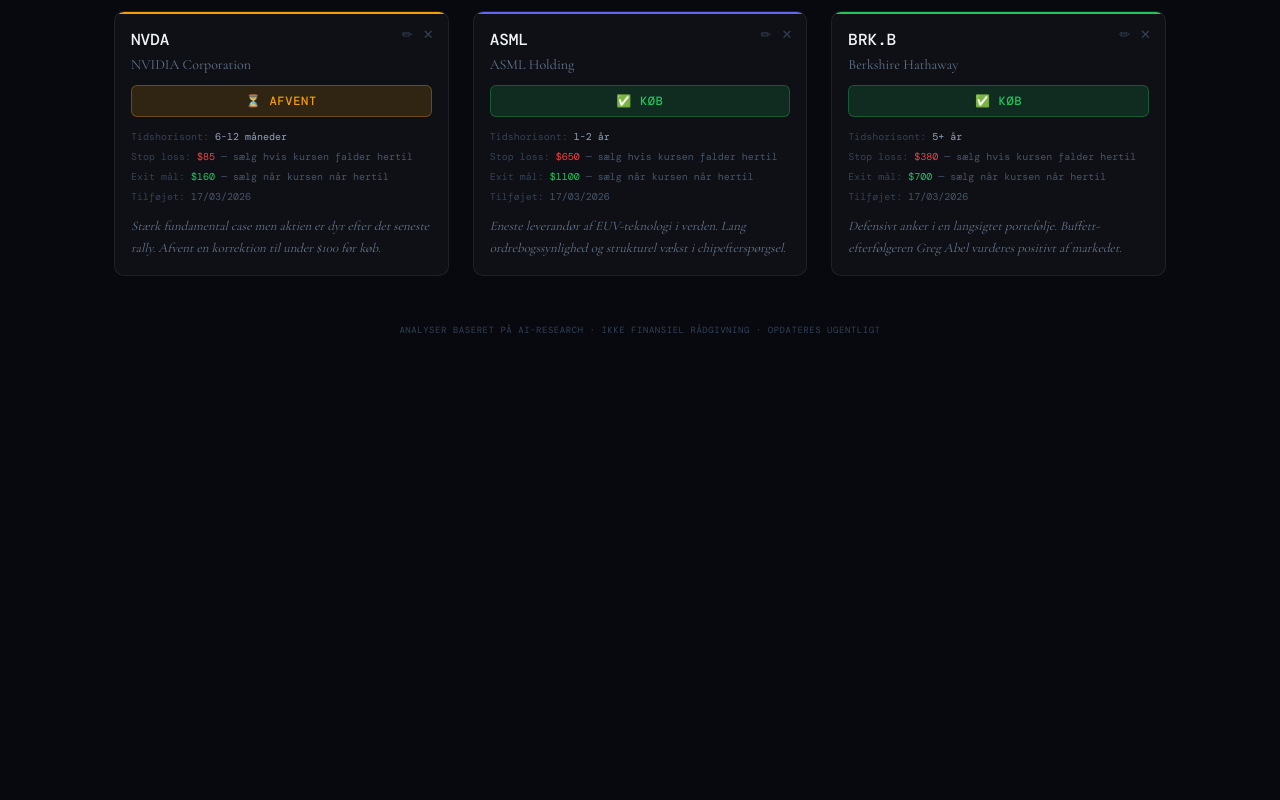
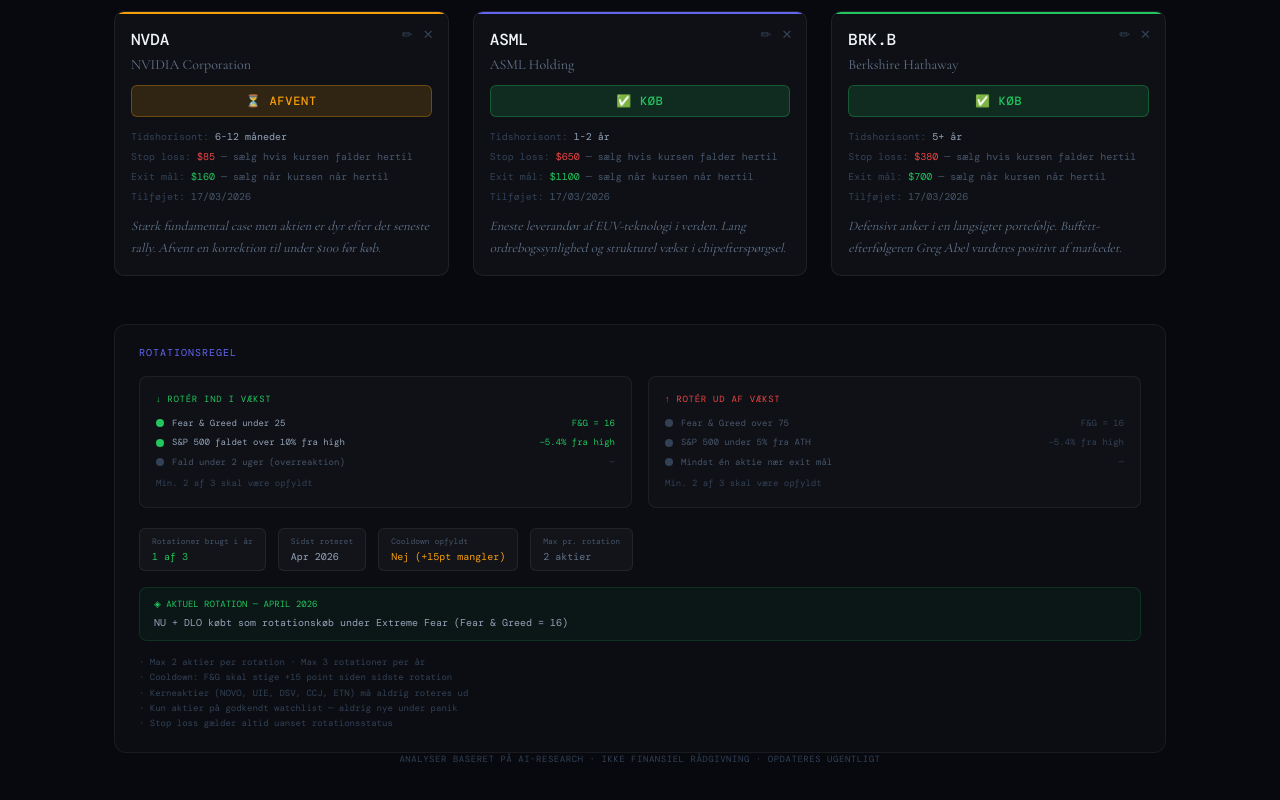
Before and after one commit to tsjbasj/makro-signal, a Next.js app: page /radar in a window 1280 px wide. Shown: the part 274-1074 px from the top of the page. Before the commit the page ends 800 px from the top, so only its background shows below. Built offline with nearby package versions, Linux system fonts and the light colour scheme.

Commit message:
feat: add ROTATIONSREGEL section to Radar/Makro Signal page

```diff
--- a/app/radar/page.tsx
+++ b/app/radar/page.tsx
@@ -473,7 +473,83 @@
           })}
         </div>
 
-        {/* Footer */}
+                {/* ── ROTATIONSREGEL ──────────────────────────────────────── */}
+        <div style={{ background: 'rgba(255,255,255,0.02)', border: '1px solid rgba(255,255,255,0.06)', borderRadius: 12, padding: '20px 24px', marginTop: 16 }}>
+          <div style={{ fontSize: 10, color: '#6366f1', letterSpacing: '0.1em', marginBottom: 16 }}>ROTATIONSREGEL</div>
+
+          <div style={{ display: 'grid', gridTemplateColumns: '1fr 1fr', gap: 16, marginBottom: 20 }}>
+            {/* Rotér IND */}
+            <div style={{ background: 'rgba(255,255,255,0.02)', border: '1px solid rgba(255,255,255,0.06)', borderRadius: 8, padding: 16 }}>
+              <div style={{ fontSize: 9, color: '#22c55e', letterSpacing: '0.08em', marginBottom: 10 }}>↓ ROTÉR IND I VÆKST</div>
+              {[
+                { label: 'Fear & Greed under 25', active: true, value: 'F&G = 16' },
+                { label: 'S&P 500 faldet over 10% fra high', active: true, value: '−5.4% fra high' },
+                { label: 'Fald under 2 uger (overreaktion)', active: false, value: '—' },
+              ].map((c, i) => (
+                <div key={i} style={{ display: 'flex', alignItems: 'center', gap: 8, marginBottom: 6 }}>
+                  <div style={{ width: 8, height: 8, borderRadius: '50%', background: c.active ? '#22c55e' : '#334155', flexShrink: 0 }} />
+                  <span style={{ fontSize: 9, color: c.active ? '#94a3b8' : '#475569', flex: 1 }}>{c.label}</span>
+                  <span style={{ fontSize: 9, color: c.active ? '#22c55e' : '#334155' }}>{c.value}</span>
+                </div>
+              ))}
+              <div style={{ fontSize: 9, color: '#334155', marginTop: 8 }}>Min. 2 af 3 skal være opfyldt</div>
+            </div>
+
+            {/* Rotér UD */}
+            <div style={{ background: 'rgba(255,255,255,0.02)', border: '1px solid rgba(255,255,255,0.06)', borderRadius: 8, padding: 16 }}>
+              <div style={{ fontSize: 9, color: '#ef4444', letterSpacing: '0.08em', marginBottom: 10 }}>↑ ROTÉR UD AF VÆKST</div>
+              {[
+                { label: 'Fear & Greed over 75', active: false, value: 'F&G = 16' },
+                { label: 'S&P 500 under 5% fra ATH', active: false, value: '−5.4% fra high' },
+                { label: 'Mindst én aktie nær exit mål', active: false, value: '—' },
+              ].map((c, i) => (
+                <div key={i} style={{ display: 'flex', alignItems: 'center', gap: 8, marginBottom: 6 }}>
+                  <div style={{ width: 8, height: 8, borderRadius: '50%', background: c.active ? '#22c55e' : '#334155', flexShrink: 0 }} />
+                  <span style={{ fontSize: 9, color: c.active ? '#94a3b8' : '#475569', flex: 1 }}>{c.label}</span>
+                  <span style={{ fontSize: 9, color: c.active ? '#22c55e' : '#334155' }}>{c.value}</span>
+                </div>
+              ))}
+              <div style={{ fontSize: 9, color: '#334155', marginTop: 8 }}>Min. 2 af 3 skal være opfyldt</div>
+            </div>
+          </div>
+
+          {/* Status bar */}
+          <div style={{ display: 'flex', gap: 12, flexWrap: 'wrap', marginBottom: 16 }}>
+            {[
+              { label: 'Rotationer brugt i år', value: '1 af 3', color: '#22c55e' },
+              { label: 'Sidst roteret', value: 'Apr 2026', color: '#94a3b8' },
+              { label: 'Cooldown opfyldt', value: 'Nej (+15pt mangler)', color: '#f59e0b' },
+              { label: 'Max pr. rotation', value: '2 aktier', color: '#64748b' },
+            ].map((s, i) => (
+              <div key={i} style={{ background: 'rgba(255,255,255,0.03)', border: '1px solid rgba(255,255,255,0.07)', borderRadius: 6, padding: '6px 12px' }}>
+                <div style={{ fontSize: 8, color: '#475569', marginBottom: 2 }}>{s.label}</div>
+                <div style={{ fontSize: 10, color: s.color, fontFamily: 'var(--font-dm-mono)' }}>{s.value}</div>
+              </div>
+            ))}
+          </div>
+
+          {/* Aktuel rotation */}
+          <div style={{ background: 'rgba(34,197,94,0.05)', border: '1px solid rgba(34,197,94,0.15)', borderRadius: 8, padding: '10px 14px', marginBottom: 14 }}>
+            <div style={{ fontSize: 9, color: '#22c55e', marginBottom: 4 }}>◈ AKTUEL ROTATION — APRIL 2026</div>
+            <div style={{ fontSize: 10, color: '#94a3b8' }}>NU + DLO købt som rotationskøb under Extreme Fear (Fear & Greed = 16)</div>
+          </div>
+
+          {/* Regler */}
+          <div style={{ fontSize: 9, color: '#334155', lineHeight: 1.7 }}>
+            {[
+              'Max 2 aktier per rotation · Max 3 rotationer per år',
+              'Cooldown: F&G skal stige +15 point siden sidste rotation',
+              'Kerneaktier (NOVO, UIE, DSV, CCJ, ETN) må aldrig roteres ud',
+              'Kun aktier på godkendt watchlist — aldrig nye under panik',
+              'Stop loss gælder altid uanset rotationsstatus',
+            ].map((r, i) => (
+              <div key={i}>· {r}</div>
+            ))}
+          </div>
+        </div>
+
+
+{/* Footer */}
         <div style={{ textAlign: 'center', fontFamily: 'var(--font-dm-mono)', fontSize: 9, color: '#334155', letterSpacing: '0.06em', paddingBottom: 40 }}>
           ANALYSER BASERET PÅ AI-RESEARCH · IKKE FINANSIEL RÅDGIVNING · OPDATERES UGENTLIGT
         </div>
```
